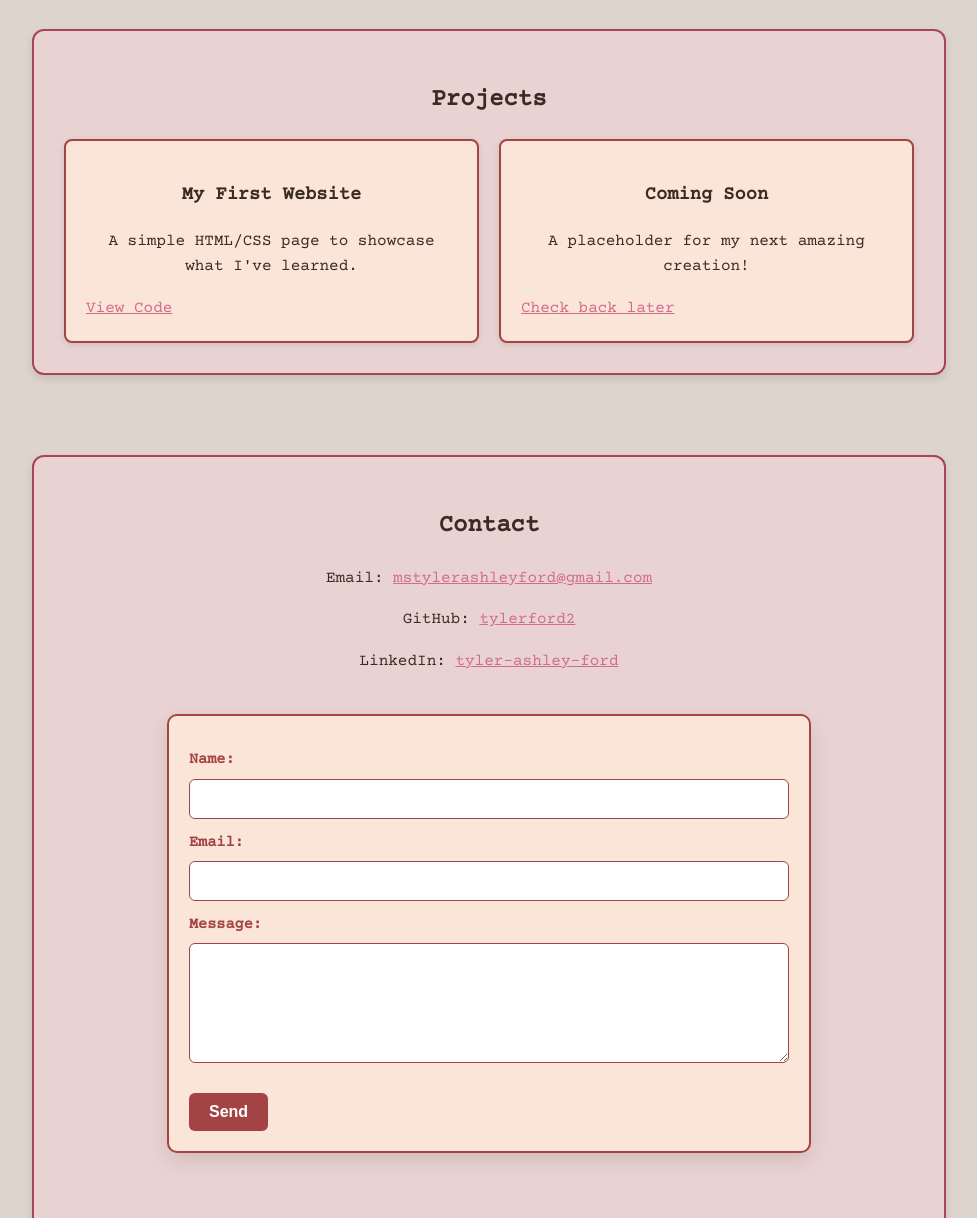
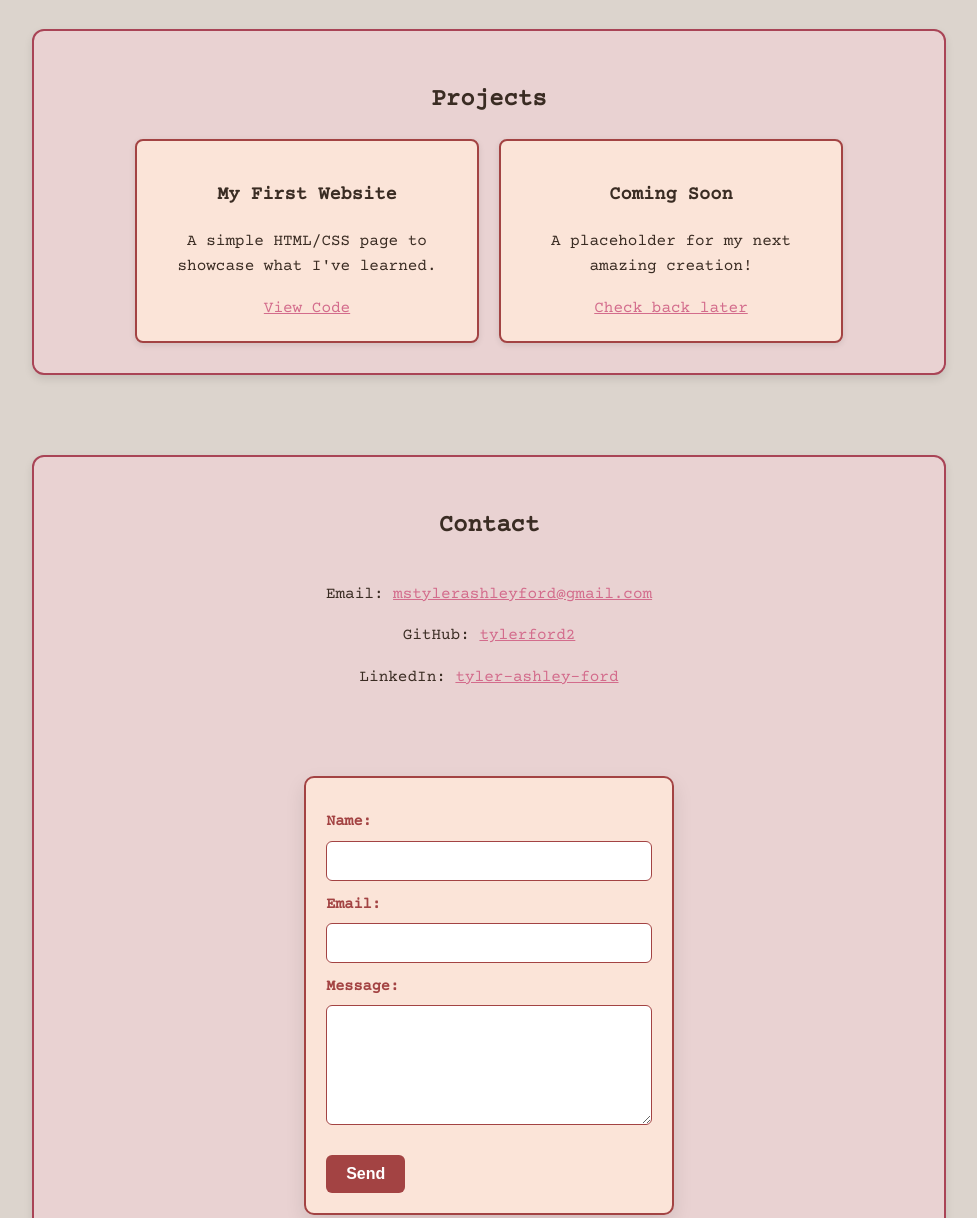
Before and after one commit to tylerford2/html_portfolio, a website: page index.html in a window 1280 px wide. Shown: the part 1160-2378 px from the top of the page, without its empty margins (151-1128 px from the left). Drawn offline with nearby package versions, Linux system fonts and the light colour scheme.

Commit message:
Readjusting the centering for the project cards again

```diff
--- a/css/style.css
+++ b/css/style.css
@@ -381,3 +381,28 @@ footer {
     gap: 10px;
   }
 }
+/* Add to the bottom of your CSS file */
+
+.project-grid {
+  display: flex;
+  flex-wrap: wrap;
+  justify-content: center;
+  gap: 20px;
+}
+
+.contact-box {
+  display: flex;
+  flex-direction: column;
+  align-items: center;
+}
+
+.contact-links {
+  text-align: center;
+  margin-bottom: 30px;
+}
+
+/* These additions override previous grid or block-only definitions */
+.project-card {
+  width: 300px;
+  text-align: center;
+}
--- a/index.html
+++ b/index.html
@@ -9,14 +9,12 @@
   </head>
   <body>
     <button id="toggle-theme" class="toggle-theme">Too Boring? Click Me!</button>
-
     <header>
       <h1>Tyler Ford</h1>
       <p>Aspiring Software Engineer & Game Developer</p>
       <img src="images/photo_tyler.jpg" alt="Tyler Ford" class="profile-photo" />
       <p class="photo-caption">Hi, I’m Tyler 👋</p>
     </header>
-
     <nav>
       <ul>
         <li><a href="#about">About Me</a></li>
@@ -24,7 +22,6 @@
         <li><a href="#contact">Contact</a></li>
       </ul>
     </nav>
-
     <section id="about">
       <h2>About Me</h2>
       <p class="center-text">
@@ -35,10 +32,8 @@
         At the same time, I’m drawn to the power of storytelling through technology. While I’m not a visual artist, I’m inspired by the idea of building immersive digital experiences that connect and move people. I'm excited to explore how software can be both useful and expressive.
       </p>
     </section>
-
     <section id="projects">
       <h2>Projects</h2>
-      <!-- 💡 Try pressing the "T" key 3 times on your keyboard -->
       <div class="project-grid">
         <div class="project-card">
           <h3>My First Website</h3>
@@ -52,10 +47,10 @@
         </div>
       </div>
     </section>
-
     <section id="contact">
       <h2>Contact</h2>
       <div class="contact-box">
+        <div class="contact-links">
           <p>Email: <a href="mailto:mstylerashleyford@gmail.com">mstylerashleyford@gmail.com</a></p>
           <p>GitHub: <a href="https://github.com/tylerford2" target="_blank">tylerford2</a></p>
           <p>LinkedIn:
@@ -63,28 +58,24 @@
               tyler-ashley-ford
             </a>
           </p>
+        </div>
         <form id="contact-form" action="https://formspree.io/f/mkgbdrdg" method="POST">
           <label for="name">Name:</label>
           <input type="text" id="name" name="name" required />
-
           <label for="email">Email:</label>
           <input type="email" id="email" name="_replyto" required />
-
           <label for="message">Message:</label>
           <textarea id="message" name="message" rows="5" required></textarea>
-
           <button type="submit">Send</button>
         </form>
       </div>
     </section>
-
     <div id="modal" class="modal">
       <div class="modal-content">
         <p id="modal-text">Your message was sent successfully!</p>
         <button onclick="closeModal()">Close</button>
       </div>
     </div>
-
     <div id="cat-modal" class="modal">
       <div class="modal-content">
         <pre>
@@ -95,11 +86,9 @@
         <button onclick="closeCatModal()">Close</button>
       </div>
     </div>
-
     <footer>
       <p>&copy; 2023 Tyler Ford</p>
     </footer>
-
     <script src="js/script.js"></script>
   </body>
 </html>
```
Lines whose indentation alone changed are shown as unchanged.
